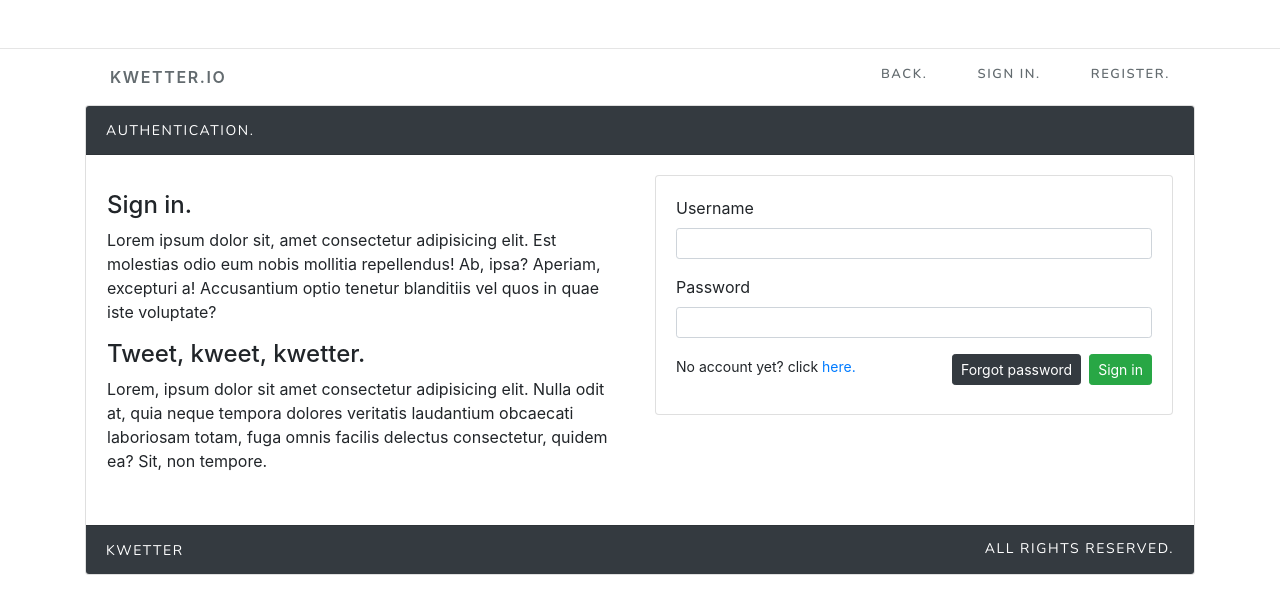
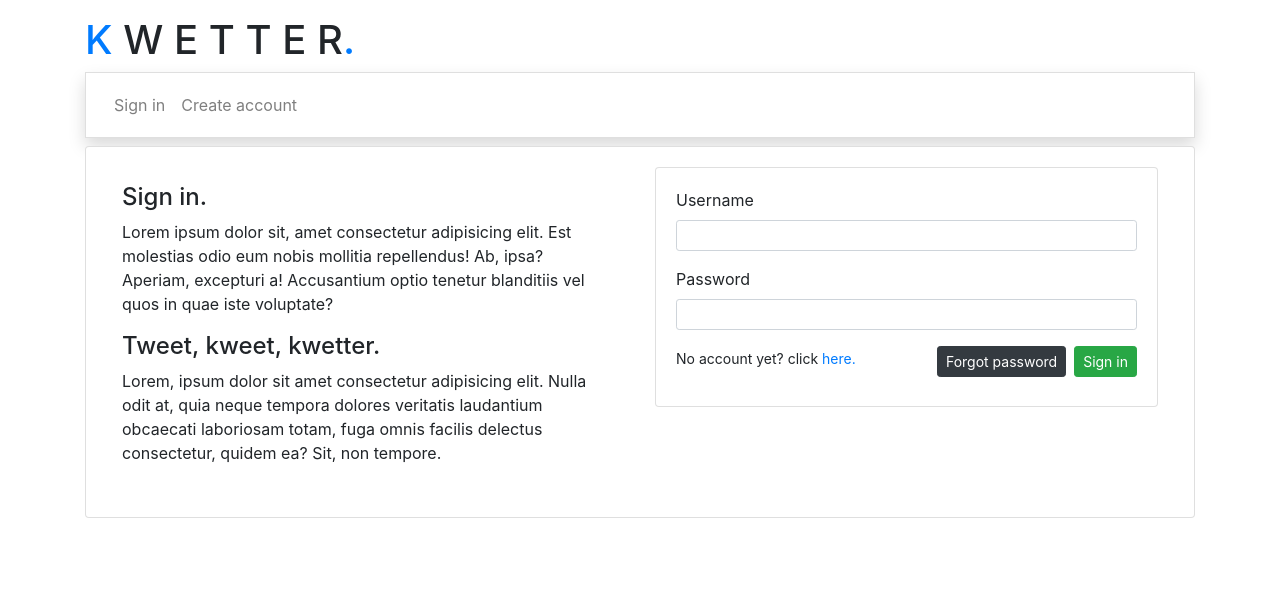
Before and after one commit to Joegoslavie/kwetter-frontend, an Angular app: page /signin in a window 1280 px wide. Shown: the top 614 px of the page. Built offline with nearby package versions, Linux system fonts and the light colour scheme.

Commit message:
replace auth layout

```diff
--- a/src/app/layout/authentication-layout/authentication-layout.component.html
+++ b/src/app/layout/authentication-layout/authentication-layout.component.html
@@ -10,41 +10,47 @@
   <link href="https://fonts.googleapis.com/css?family=Nunito:200,600" rel="stylesheet">
 </head>
 
-<body>
+<body class="mb-5">
+  <div class="container mt-3">
 
-  <hr class="mt-5">
-
-  <div class="container">
-
-    <div class="row mt-3">
-      <div class="col-7">
-        <p class="header-kw mt-0">Kwetter.IO</p>
-      </div>
-      <div class="col-5 font links">
-        <a routerLink="/register" class="float-right">Register.</a>
-        <a routerLink="/signin" class="float-right">Sign in.</a>
-        <a routerLink="/" class="float-right">Back.</a>
+    <div class="row">
+      <div class="col-12">
+        <h1>
+          <span class="text-primary">K</span> W E T T E R<span class="text-primary">.</span>
+        </h1>
       </div>
     </div>
 
     <div class="row">
       <div class="col-12">
+        <nav class="navbar navbar-expand-md navbar-light bg-white shadow list-group-item">
+          <div class="collapse navbar-collapse ml-0">
+
+            <ul class="navbar-nav mr-auto">
+              <li class="nav-item">
+                <a class="nav-link" routerLink="/signin"><i class="fa fa-link text-gray"> </i> Sign in</a>
+              </li>
+              <li class="nav-item">
+                <a class="nav-link" routerLink="/register"><i class="fa fa-user text-gray"></i> Create account</a>
+              </li>
+            </ul>
+
+          </div>
+        </nav>
+      </div>
+    </div>
+
+    <div class="row mt-2">
+      <div class="col-12">
         <div class="card">
-          <div class="card-header bg-dark text-white font font-upper">
-            <small>Authentication.</small>
-          </div>
           <div class="card-body">
-            <div class="row">
-              <router-outlet></router-outlet>
-            </div>
-          </div>
-          <div class="card-footer bg-dark text-white font font-upper">
-            <small>Kwetter</small>
-            <small class="float-right">All rights reserved.</small>
+            <router-outlet></router-outlet>
           </div>
         </div>
       </div>
     </div>
+
+
 
   </div>
 
```
